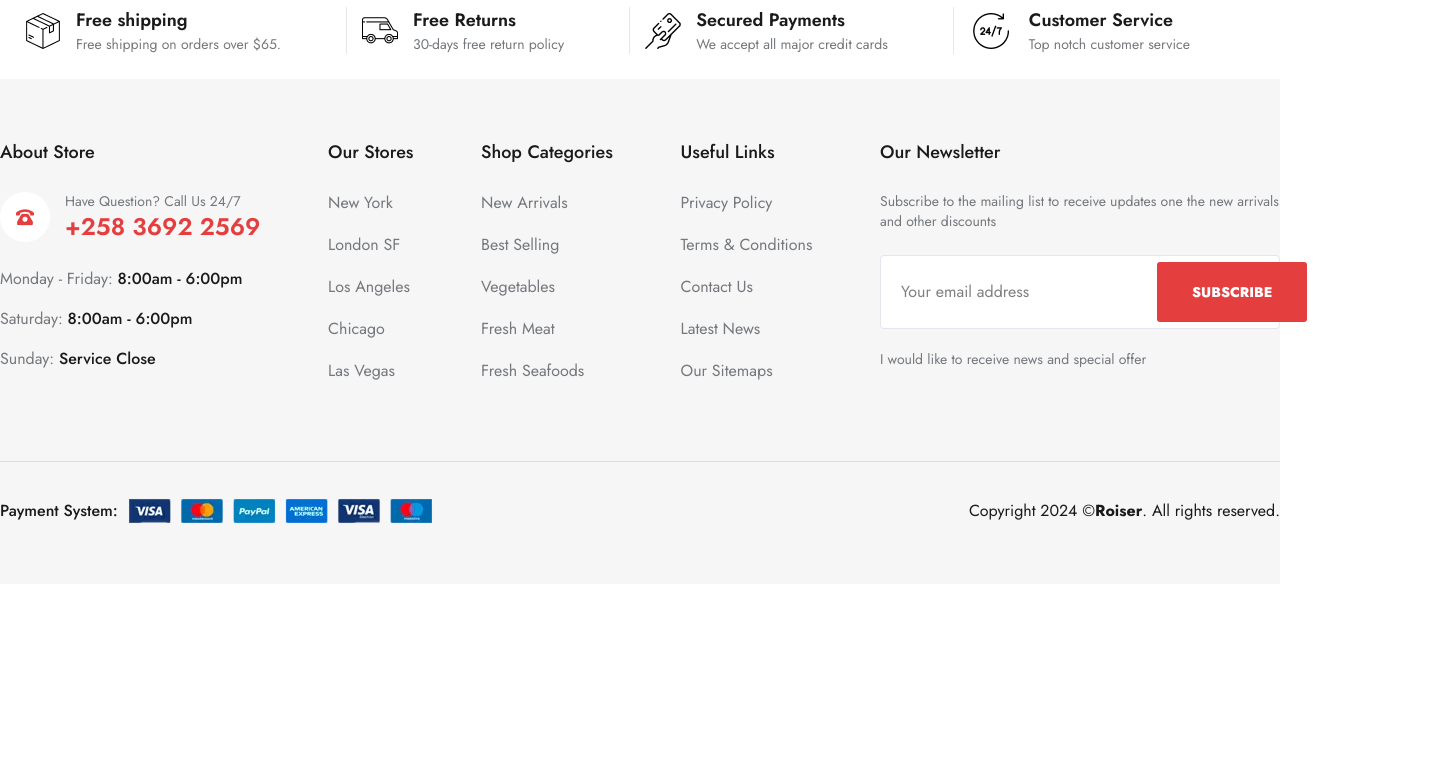
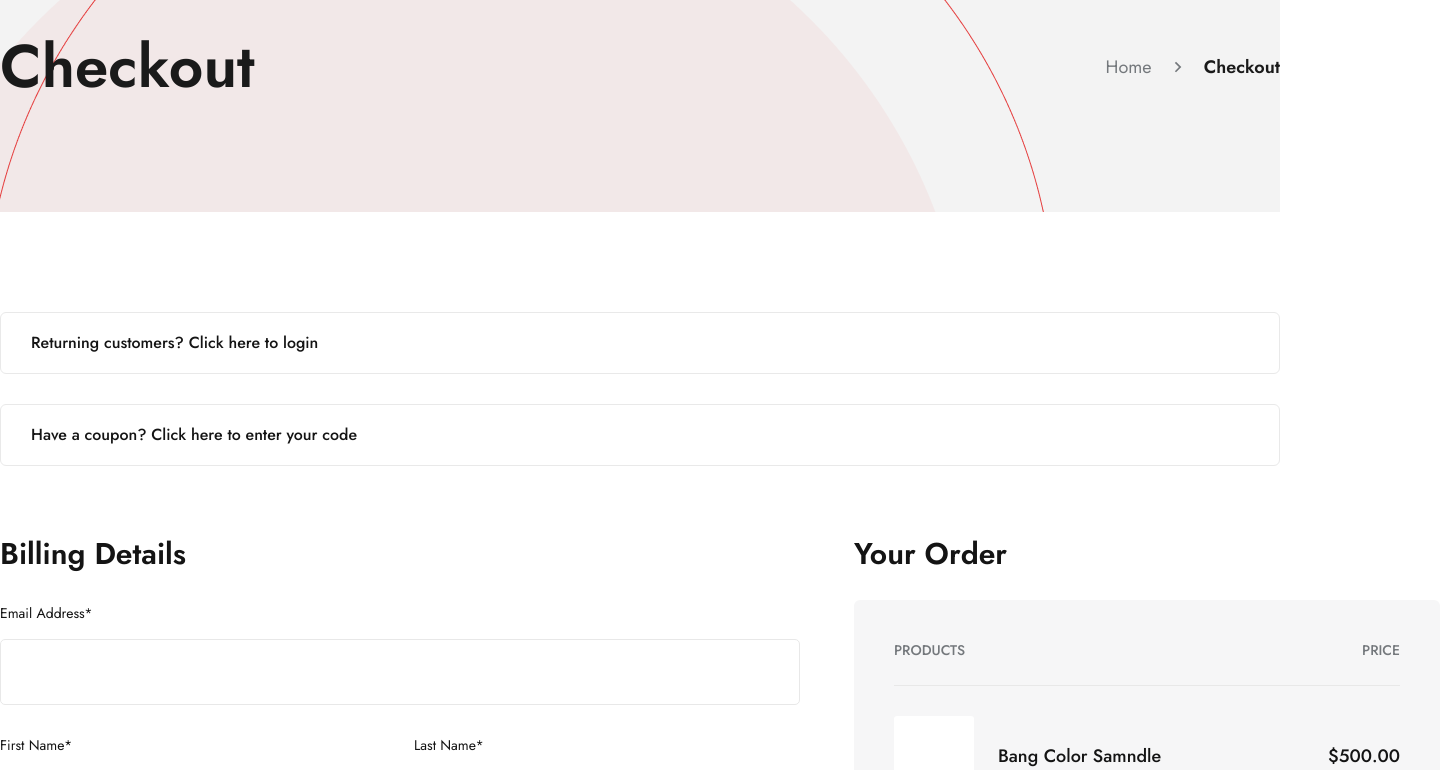
Before and after one commit to Sijan666/roiserTeam, a React (Vite) app: page /checkout in a window 1280 px wide. Shown: the part 300-1070 px from the top of the page, 1440 px wide, since content can reach past the window. Before the commit the page ends 884 px from the top, so only its background shows below. Built offline with nearby package versions, Linux system fonts and the light colour scheme; a web font is replaced by a local one.

Commit message:
CheckOut Done

```diff
--- a/src/App.jsx
+++ b/src/App.jsx
@@ -1,37 +1,37 @@
-import './App.css'
-import Home from './components/pages/Home'
-import { Routes , Route } from 'react-router-dom'
-import RootLayouts from './components/layouts/RootLayouts'
-import About from './components/pages/About'
-import Error from './components/pages/Error'
-import Women from './components/pages/Women'
-import MyAccount from './components/pages/MyAccount'
-import Wishlist from './components/pages/Wishlist'
-import Checkout from './components/pages/Checkout'
-import StoreLocation from './components/pages/StoreLocation'
-import ShopGrid from './components/pages/ShopGrid'
-import BlogDetailes from './components/pages/BlogDetailes'
+import "./App.css";
+import Home from "./components/pages/Home";
+import { Routes, Route } from "react-router-dom";
+import RootLayouts from "./components/layouts/RootLayouts";
+import About from "./components/pages/About";
+import Error from "./components/pages/Error";
+import Women from "./components/pages/Women";
+import MyAccount from "./components/pages/MyAccount";
+import Wishlist from "./components/pages/Wishlist";
+import Checkout from "./components/pages/Checkout";
+import StoreLocation from "./components/pages/StoreLocation";
+import ShopGrid from "./components/pages/ShopGrid";
+import BlogDetailes from "./components/pages/BlogDetailes";
 
-
-function App () {
+function App() {
   return (
     <>
       <Routes>
         <Route path="/" element={<RootLayouts />}>
-          <Route index element={<Home/>} />
-          <Route path="/about" element={<About/>} />
-          <Route path="/women" element={<Women/>} />
-          <Route path="/myaccount" element={<MyAccount/>} />
-          <Route path="/wishlist" element={<Wishlist/>} />
-          <Route path="/checkout" element={<Checkout/>} />
-          <Route path="/storelocation" element={<StoreLocation/>} />
-          <Route path="/shopgrid" element={<ShopGrid/>} />
-          <Route path="/blogdetailes" element={<BlogDetailes/>} />
+          <Route index element={<Home />} />
+          <Route path="/about" element={<About />} />
+          <Route path="/women" element={<Women />} />
+          <Route path="/myaccount" element={<MyAccount />} />
+          <Route path="/wishlist" element={<Wishlist />} />
+          <Route path="/checkout" element={<Checkout />} />
+          <Route path="/storelocation" element={<StoreLocation />} />
+          <Route path="/shopgrid" element={<ShopGrid />} />
+          <Route path="/blogdetailes" element={<BlogDetailes />} />
+          <Route path="/checkout" element={<Checkout />} />
         </Route>
-          <Route path="*" element={<Error/>} />
+        <Route path="*" element={<Error />} />
       </Routes>
     </>
-  )
+  );
 }
 
-export default App
+export default App;
--- a/src/components/pages/Checkout.jsx
+++ b/src/components/pages/Checkout.jsx
@@ -1,11 +1,229 @@
-
+import { RiArrowRightSLine } from "react-icons/ri";
+import Container from "../Container";
+import Flex from "../Flex";
 
 const Checkout = () => {
-    return (
-        <>
+  return (
+    <>
+      <div className="bg-[url(/src/assets/shopGrid.png)] py-25 mb-25">
+        <Container>
+          <Flex className={"justify-between"}>
+            <h3 className="text-[#1A1A1A] text-[60px] font-semibold">
+              Checkout
+            </h3>
+            <Flex className={"gap-x-4"}>
+              <p className="text-[#74787C] text-[18px]">Home</p>
+              <RiArrowRightSLine className="text-[#74787C] text-xl" />
+              <p className="text-[#1A1A1A] text-[18px] font-semibold">
+                Checkout
+              </p>
+            </Flex>
+          </Flex>
+        </Container>
+      </div>
+      <Container className={"mb-25"}>
+        <div className="border border-[#E9E9E9] bg-white rounded-md py-4.5 px-[30px] text-[#141414] text-[16px] font-medium cursor-pointer hover:text-white hover:bg-[#E53E3E] hover:border-[#E53E3E] duration-300">
+          Returning customers? Click here to login
+        </div>
+        <div className="mt-[30px] mb-[70px] border border-[#E9E9E9] bg-white rounded-md py-4.5 px-[30px] text-[#141414] text-[16px] font-medium cursor-pointer hover:text-white hover:bg-[#E53E3E] hover:border-[#E53E3E] duration-300">
+          Have a coupon? Click here to enter your code
+        </div>
+        <Flex className={"gap-x-[50px] items-start"}>
+          <div className="">
+            <h3 className="text-[#141414] text-3xl font-semibold mb-[31px]">
+              Billing Details
+            </h3>
+            <p className="pb-4 text-[#141414] text-sm">Email Address*</p>
+            <input
+              type="text"
+              className="outline-none border border-[#E8E8E8] rounded-[5px] px-8 py-5 w-[800px] mb-[30px]"
+            />
+            <Flex className={"gap-x-6  mb-[30px]"}>
+              <div className="">
+                <p className="pb-4 text-[#141414] text-sm">First Name*</p>
+                <input
+                  type="text"
+                  className="outline-none border border-[#E8E8E8] rounded-[5px] px-8 py-5 w-[390px]"
+                />
+              </div>
+              <div className="">
+                <p className="pb-4 text-[#141414] text-sm">Last Name*</p>
+                <input
+                  type="text"
+                  className="outline-none border border-[#E8E8E8] rounded-[5px] px-8 py-5 w-[390px]"
+                />
+              </div>
+            </Flex>
+            <p className="pb-4 text-[#141414] text-sm">
+              Company Name (Optional)*
+            </p>
+            <input
+              type="text"
+              className="outline-none border border-[#E8E8E8] rounded-[5px] px-8 py-5 w-[800px] mb-[30px]"
+            />
+            <p className="pb-4 text-[#141414] text-sm">Country / Region*</p>
+            <input
+              type="text"
+              placeholder="United States (US)"
+              className="outline-none border border-[#E8E8E8] rounded-[5px] px-8 py-5 w-[800px] mb-[30px]"
+            />
+            <p className="pb-4 text-[#141414] text-sm">Street Address*</p>
+            <input
+              type="text"
+              placeholder="House number and street number"
+              className="outline-none border border-[#E8E8E8] rounded-[5px] px-8 py-5 w-[800px] mb-5"
+            />
+            <input
+              type="text"
+              placeholder="Apartment, suite, unit, etc. (optional)"
+              className="outline-none border border-[#E8E8E8] rounded-[5px] px-8 py-5 w-[800px] mb-[30px]"
+            />
+            <p className="pb-4 text-[#141414] text-sm">Town / City*</p>
+            <input
+              type="text"
+              className="outline-none border border-[#E8E8E8] rounded-[5px] px-8 py-5 w-[800px] mb-[30px]"
+            />
+            <p className="pb-4 text-[#141414] text-sm">State*</p>
+            <select className="outline-none border border-[#E8E8E8] rounded-[5px] px-8 py-5 w-[800px] mb-[30px] text-[#74787C]">
+              <option>California</option>
+            </select>
+            <p className="pb-4 text-[#141414] text-sm">Zip Code*</p>
+            <input
+              type="text"
+              className="outline-none border border-[#E8E8E8] rounded-[5px] px-8 py-5 w-[800px] mb-[30px]"
+            />
+            <p className="pb-4 text-[#141414] text-sm">Phone*</p>
+            <input
+              type="text"
+              className="outline-none border border-[#E8E8E8] rounded-[5px] px-8 py-5 w-[800px] mb-[30px]"
+            />
+            <p className="pb-4 text-[#141414] text-sm">Order Notes*</p>
+            <textarea
+              type="text"
+              className="outline-none border border-[#E8E8E8] rounded-[5px] px-8 py-5 w-[800px] mb-[30px] h-[180px]"
+            />
+          </div>
+          <div className="">
+            <h3 className="text-[#141414] text-3xl font-semibold mb-7">
+              Your Order
+            </h3>
+            <div className="bg-[#F6F6F7] rounded-md p-10 w-[586px]">
+              <Flex
+                className={
+                  "justify-between border-b border-[#E8E8E8] pb-[25px] text-[#74787C] text-sm font-medium"
+                }
+              >
+                <p>PRODUCTS</p>
+                <p>PRICE</p>
+              </Flex>
+              <Flex
+                className={"justify-between border-b border-[#E8E8E8] py-7.5 "}
+              >
+                <Flex className="gap-x-6">
+                  <div className="p-10 bg-white rounded-[3px] "></div>
+                  <p className="text-[#141414] text-[18px] font-medium">
+                    Bang Color Samndle
+                  </p>
+                </Flex>
+                <p className="text-[#141414] text-[18px] font-medium">
+                  $500.00
+                </p>
+              </Flex>
+              <Flex
+                className={"justify-between border-b border-[#E8E8E8] py-7.5 "}
+              >
+                <Flex className="gap-x-6">
+                  <div className="p-10 bg-white rounded-[3px] "></div>
+                  <p className="text-[#141414] text-[18px] font-medium">
+                    Chiness Loko Bag
+                  </p>
+                </Flex>
+                <p className="text-[#141414] text-[18px] font-medium">
+                  $500.00
+                </p>
+              </Flex>
+              <Flex
+                className={"justify-between border-b border-[#E8E8E8] py-7.5 "}
+              >
+                <Flex className="gap-x-6">
+                  <div className="p-10 bg-white rounded-[3px] "></div>
+                  <p className="text-[#141414] text-[18px] font-medium">
+                    Modern Elegant Bag
+                  </p>
+                </Flex>
+                <p className="text-[#141414] text-[18px] font-medium">
+                  $500.00
+                </p>
+              </Flex>
+              <Flex
+                className={"justify-between border-b border-[#E8E8E8] py-7.5 "}
+              >
+                <p className="text-[#74787C] text-sm">Subtotal</p>
+                <p className="text-[#141414] text-[18px] font-medium">
+                  $500.00
+                </p>
+              </Flex>
+              <Flex
+                className={"justify-between border-b border-[#E8E8E8] py-7.5 "}
+              >
+                <p className="text-[#74787C] text-sm">Shipping</p>
+                <Flex className="gap-x-2.5">
+                  <p className="text-[#74787C] text-sm">Flat rate:</p>
+                  <p className="text-[#141414] text-[18px] font-medium">
+                    $50.00
+                  </p>
+                </Flex>
+              </Flex>
+              <Flex className={"justify-between pt-5 pb-[30px]"}>
+                <p className="text-[#141414] text-sm font-semibold">
+                  Total Price:
+                </p>
+                <p className="text-[#E53E3E] text-sm font-semibold">$550.00</p>
+              </Flex>
+              <Flex className={"gap-x-2.5 text-[#141414] text-sm "}>
+                <input type="radio" />
+                <p>Direct Bank Transfer</p>
+              </Flex>
+              <p className="w-[506px] text-sm text-[#74787C] pt-1.5 pb-5">
+                Make your payment directly into our bank account. Please use
+                your Order ID as the payment reference. Your order will not be
+                shipped until the funds have cleared in our account.
+              </p>
+              <Flex className={"gap-x-2.5 text-[#141414] text-sm "}>
+                <input type="radio" />
+                <p>Check Payments</p>
+              </Flex>
+              <Flex className={"gap-x-2.5 text-[#141414] text-sm py-2.5"}>
+                <input type="radio" />
+                <p>Cash On Delivery</p>
+              </Flex>
+              <Flex className={"gap-x-2.5 text-[#141414] text-sm pb-5"}>
+                <input type="radio" />
+                <p>Paypal</p>
+              </Flex>
+              <p className="text-sm text-[#74787C] mb-7">
+                Your personal data will be used to process your order, support
+                your experience throughout this website, and for other purposes
+                described in our <></>
+                <span className="text-[#E53E3E] cursor-pointer">
+                  privacy policy.
+                </span>
+              </p>
+              <Flex className={"gap-x-2 mb-[30px]"}>
+                <input type="checkbox" />
+                <p className="text-[#74787C]">
+                  I have read and agree terms and conditions *
+                </p>
+              </Flex>
+              <div className="bg-[#E53E3E] text-center text-white text-sm font-bold rounded-md w-[506px] cursor-pointer py-4">
+                PLACE ORDER
+              </div>
+            </div>
+          </div>
+        </Flex>
+      </Container>
+    </>
+  );
+};
 
-        </>
-    )
-}
-
-export default Checkout
+export default Checkout;
```
